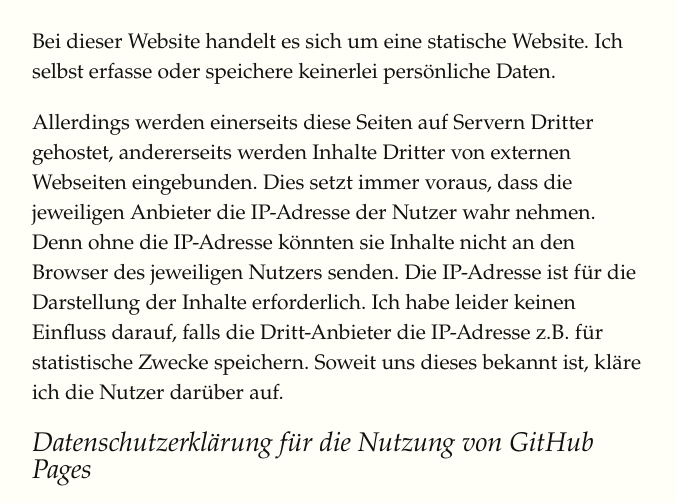
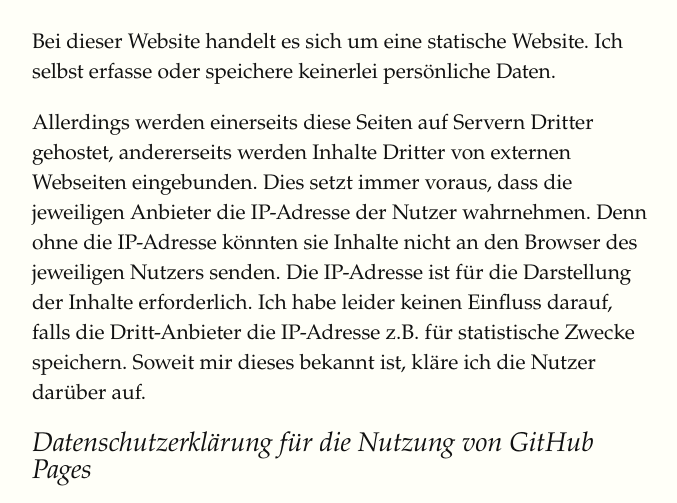
Before and after one commit to gwutama/gwutama.github.io, a plain HTML site: page datenschutz.html in a window 1280 px wide. Shown: the part 263-766 px from the top of the page, without its empty margins (128-805 px from the left). Drawn offline with Linux system fonts and the light colour scheme; a web font is replaced by a local one.

Commit message:
Improved DS text

```diff
--- a/datenschutz.html
+++ b/datenschutz.html
@@ -21,10 +21,10 @@
     </p>
     <p>
       Allerdings werden einerseits diese Seiten auf Servern Dritter gehostet, andererseits werden Inhalte Dritter von externen Webseiten
-      eingebunden. Dies setzt immer voraus, dass die jeweiligen Anbieter die IP-Adresse der Nutzer wahr nehmen. Denn ohne die IP-Adresse
+      eingebunden. Dies setzt immer voraus, dass die jeweiligen Anbieter die IP-Adresse der Nutzer wahrnehmen. Denn ohne die IP-Adresse
       könnten sie Inhalte nicht an den Browser des jeweiligen Nutzers senden. Die IP-Adresse ist für die Darstellung der Inhalte erforderlich.
       Ich habe leider keinen Einfluss darauf, falls die Dritt-Anbieter die IP-Adresse z.B. für statistische Zwecke speichern.
-      Soweit uns dieses bekannt ist, kläre ich die Nutzer darüber auf.
+      Soweit mir dieses bekannt ist, kläre ich die Nutzer darüber auf.
     </p>
 
     <p class="subtitle">Datenschutzerklärung für die Nutzung von GitHub Pages</p>
```
